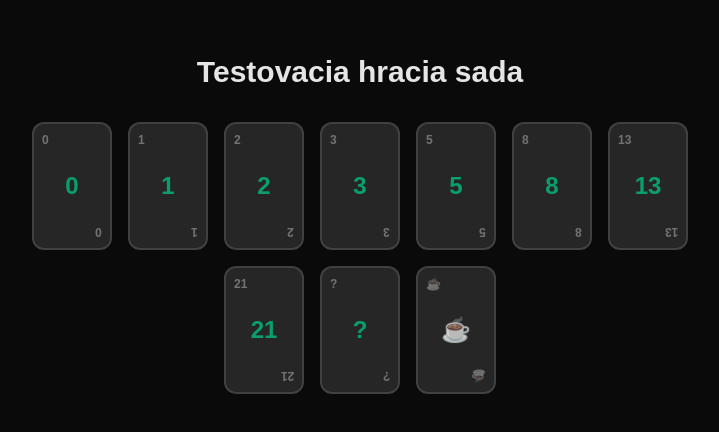
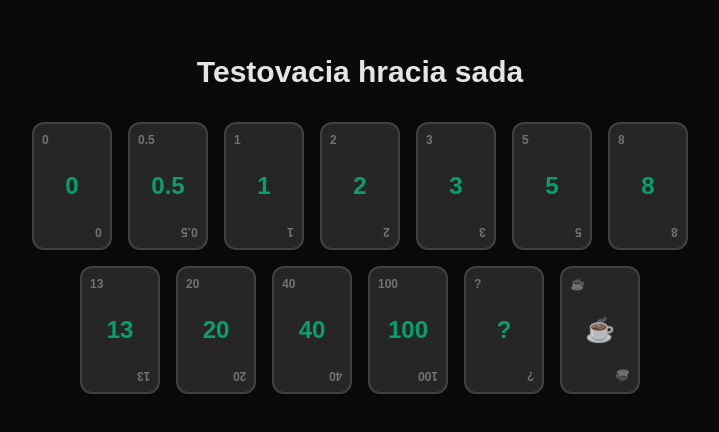
Before and after one commit to nosekJan/scrum-poker, a React (Vite) app: page / in a window 1280 px wide. Shown: the part 176-608 px from the top of the page, without its empty margins (280-999 px from the left). Built offline with nearby package versions, Linux system fonts and the light colour scheme.

Commit message:
fix - additional card values

```diff
--- a/src/App.tsx
+++ b/src/App.tsx
@@ -6,13 +6,16 @@ function App() {
   const [selectedCard, setSelectedCard] = useState<CardValue | null>(null);
   const cards: CardValue[] = [
     "0",
+    "0.5",
     "1",
     "2",
     "3",
     "5",
     "8",
     "13",
-    "21",
+    "20",
+    "40",
+    "100",
     "?",
     "☕",
   ];
--- a/src/types/poker.ts
+++ b/src/types/poker.ts
@@ -1,4 +1,4 @@
-export type CardValue = '0' | '0.5' | '1' | '2' | '3' | '5' | '8' | '13' | '21' | '?' | '☕';
+export type CardValue = '0' | '0.5' | '1' | '2' | '3' | '5' | '8' | '13' | '20' | '40' | '100' | '?' | '☕';
 
 export interface Player {
   id: string;
```
